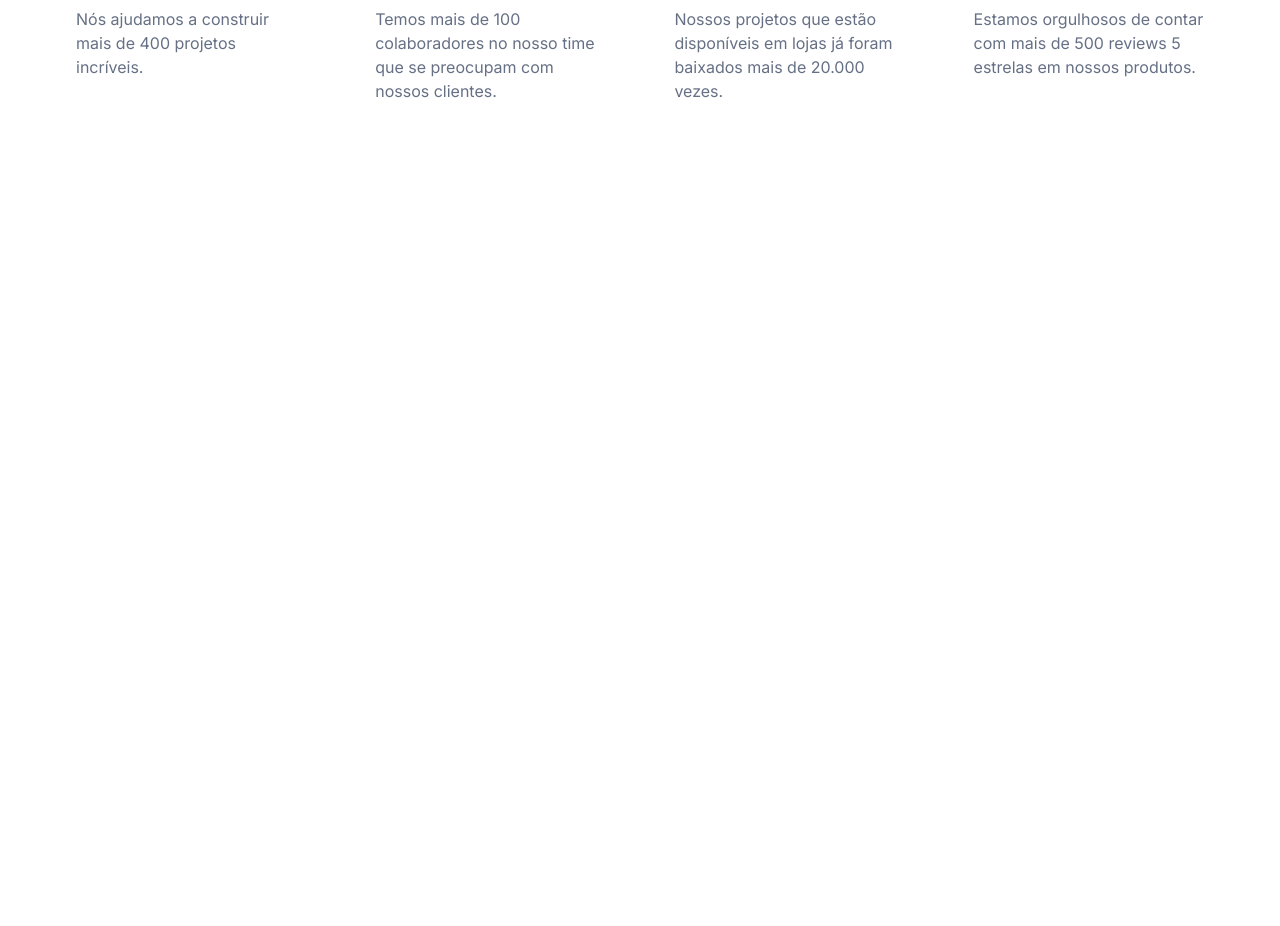
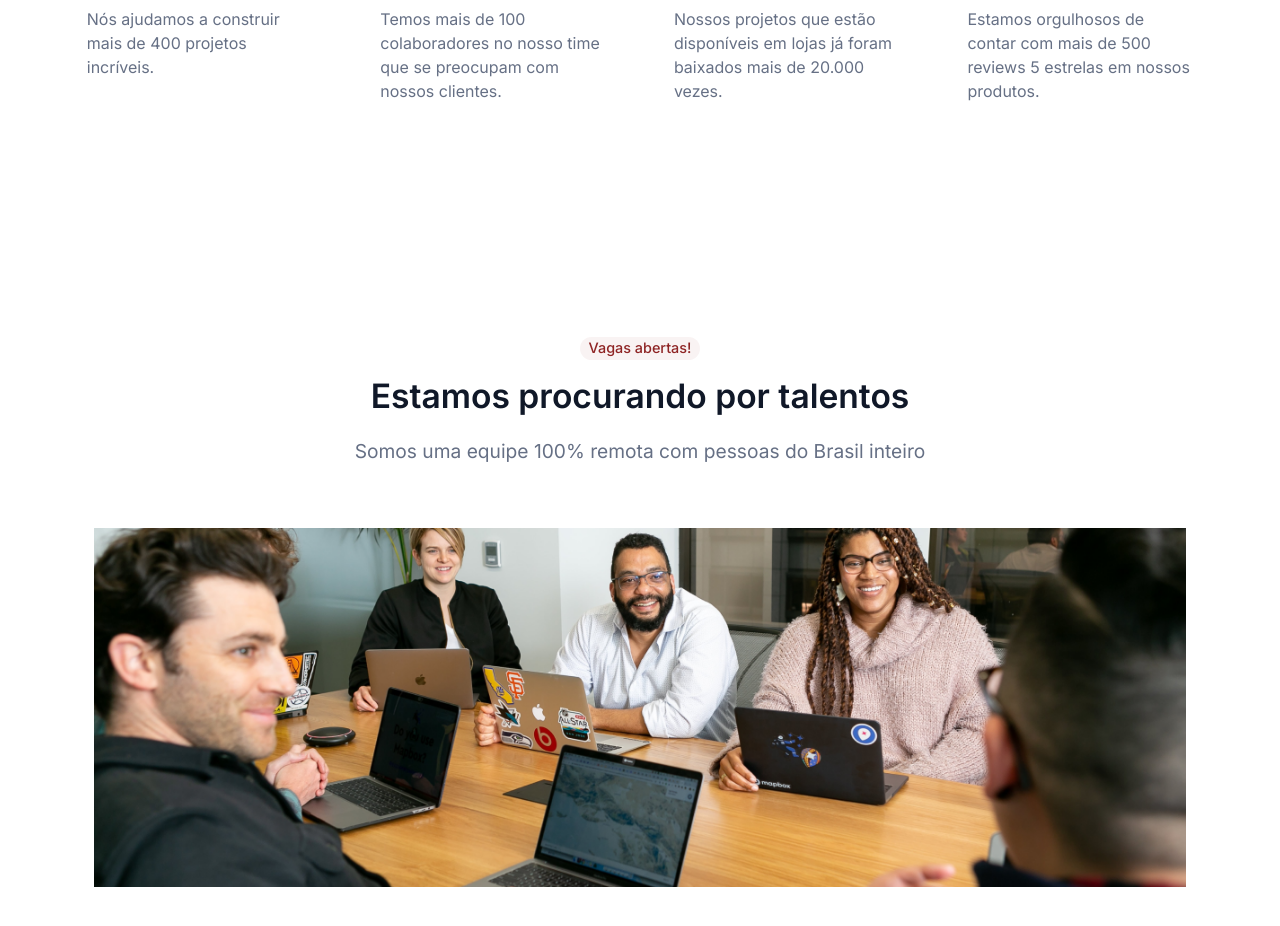
Before and after one commit to leoLUIGY/seven-days-challange-alura, a plain HTML site: page index.html in a window 1280 px wide. Shown: the part 580-1506 px from the top of the page. Before the commit the page ends 800 px from the top, so only its background shows below. Drawn offline with Linux system fonts and the light colour scheme.

Commit message:
section find talent

```diff
--- a/index.html
+++ b/index.html
@@ -63,5 +63,11 @@
             </ul>
         </div>
     </section>
+    <section  class="container__talent">
+        <span>Vagas abertas!</span>
+        <h2>Estamos procurando por talentos</h2>
+        <p>Somos uma equipe 100% remota com pessoas do Brasil inteiro</p>
+        <img src="./img/Image.png" alt = "imagem com pessoas em reuniao">
+    </section>
 </body>
 </html>
--- a/style.css
+++ b/style.css
@@ -12,6 +12,9 @@
 *{
     box-sizing: border-box;
     background-color: #FFFFFF;
+}
+body{
+    padding: 0 1%;
 }
 .container
 {
@@ -94,3 +97,45 @@
     font-weight: 400;
     line-height: 1.5rem;
 }
+
+.container__talent
+{
+     /* background-color: rgb(137, 97, 44); */
+     height:100vh;
+     display: flex;
+     justify-content: center;
+     align-items: center;
+     flex-direction: column;
+     gap: 1.2em;
+     /* padding: 2% 25% 0 25%; */
+}
+
+.container__talent span{
+    background-color: #8E24240D;
+    color: var(--main-color);
+    padding:0.3em 0.6em;
+    border-radius: 1em;
+    font-family: var(--font-principal);
+    font-weight: 500;
+    font-size: 0.9rem;
+}
+
+.container__talent h2{
+    color: var(--gray-dark);
+    font-family: var(--font-principal);
+    font-weight: 600;
+    font-size: 2.1rem;
+    padding-bottom: 0.6rem;
+}
+
+.container__talent p{
+    color: var(--gray);
+    font-family: var(--font-principal);
+    font-weight: 400;
+    font-size: 1.2rem;
+}
+
+.container__talent img{
+    width: 87%;
+    padding-top:3rem;
+}
```
Also changed, not shown: img/Image.png (added).
